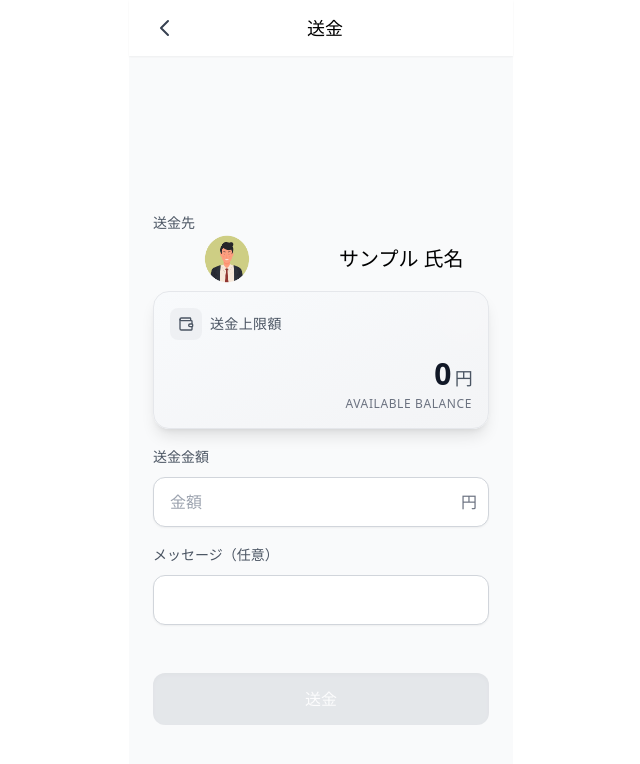
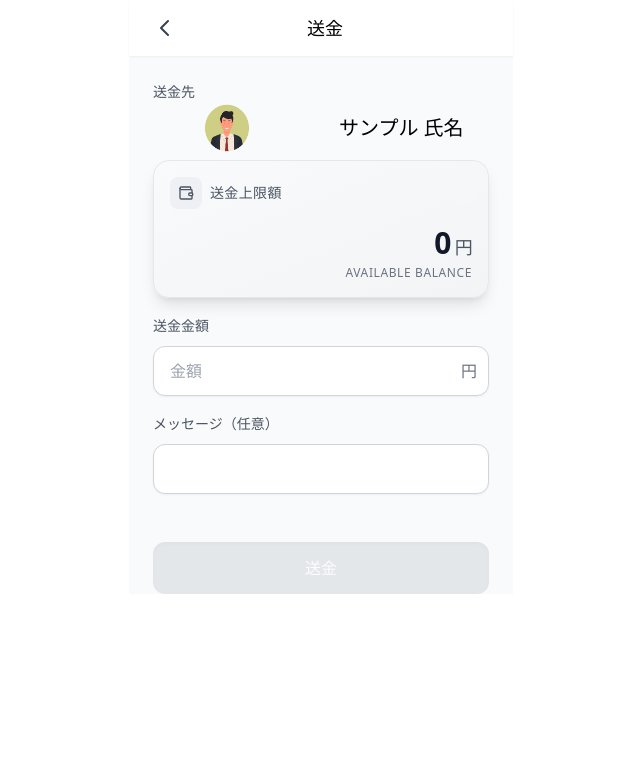
Before and after one commit to deraryo4559/GroupeF, a React (Vite) app in the folder front/: page /SendMoney in a window 1280 px wide. Shown: the top 764 px of the page, without its empty margins (319-959 px from the left). Built offline with nearby package versions, Linux system fonts and the light colour scheme.

Commit message:
余白削除

```diff
--- a/front/src/pages/SendMoney.jsx
+++ b/front/src/pages/SendMoney.jsx
@@ -93,8 +93,8 @@ function SendMoney() {
   return (
     <>
       <Header title="送金" />
-      <div className="flex justify-center h-screen">
-        <div className="min-w-[300px] w-full max-w-sm p-6 flex flex-col justify-center bg-gray-50">
+      <div className="flex justify-center">
+        <div className="min-w-[300px] w-full max-w-sm pl-6 pr-6 flex flex-col bg-gray-50">
           {/* 送金先 */}
           <div className="flex items-start mt-6">
             <div className="text-sm text-gray-600 leading-6">送金先</div>
```
